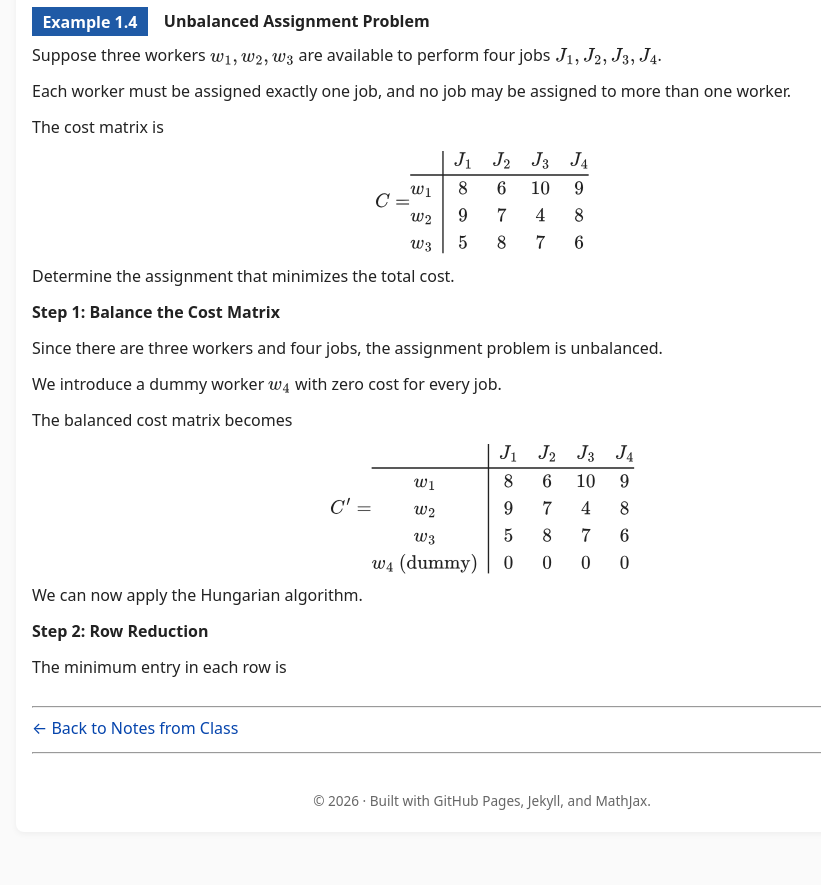
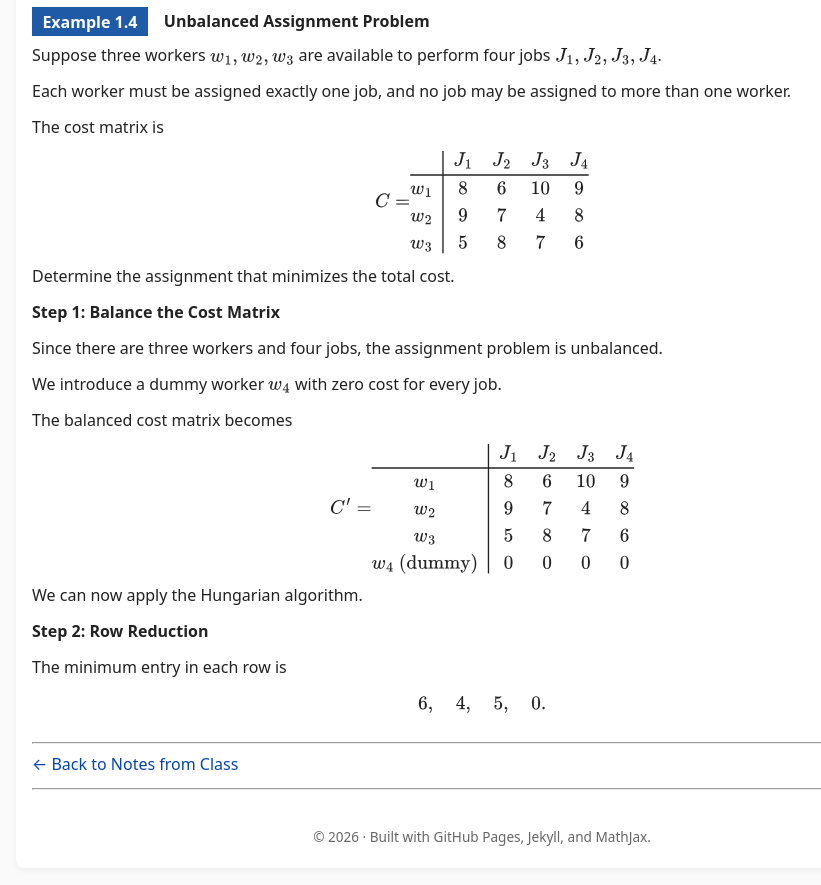
Before and after one commit to SaleemKamaludin/SaleemKamaludin.github.io, a Jekyll site: the page built from courses/math-2276/notes-from-class/supplementary-lecture-6/index.md, in a window 1280 px wide and 900 px high, scrolled down 10201 px. Shown: the top 885 px of the window, without its empty margins (158-979 px from the left). Built offline with Jekyll 4.4.1, drawn with Linux system fonts in a browser that asks for light colours; before the commit the page ends 11065 px from its top, so only the background shows below that.

Commit message:
Add row minima to Step 2 of Example 1.4

```diff
--- a/courses/math-2276/notes-from-class/supplementary-lecture-6/index.md
+++ b/courses/math-2276/notes-from-class/supplementary-lecture-6/index.md
@@ -1709,6 +1709,18 @@ w_4\text{ (dummy)} & 0 & 0 & 0 & 0
       </p>
 
     </div>
+
+    <div id="example-unbalanced-assignment-problem-step-2-row-minima">
+
+      <div class="display-math">
+
+\[
+6,\quad 4,\quad 5,\quad 0.
+\]
+
+      </div>
+
+    </div>
 </div>
 </div>
 
```
